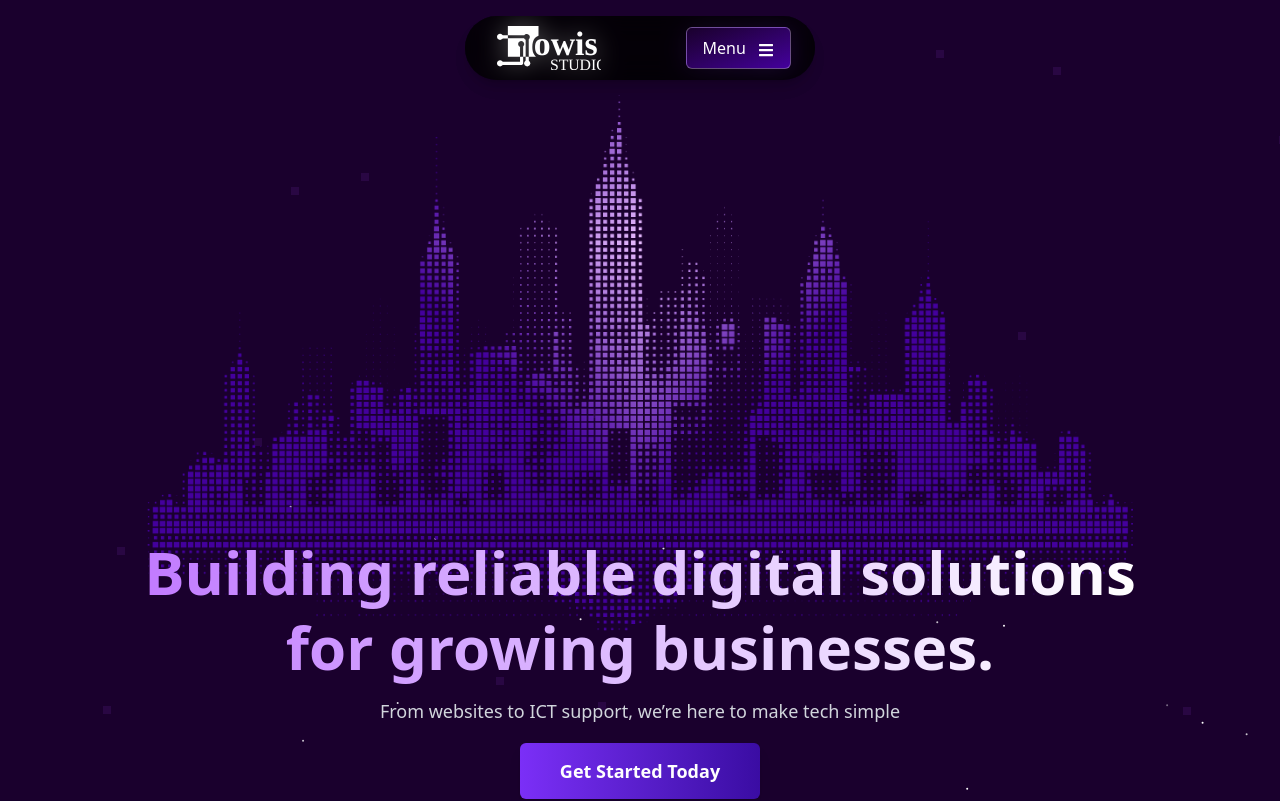
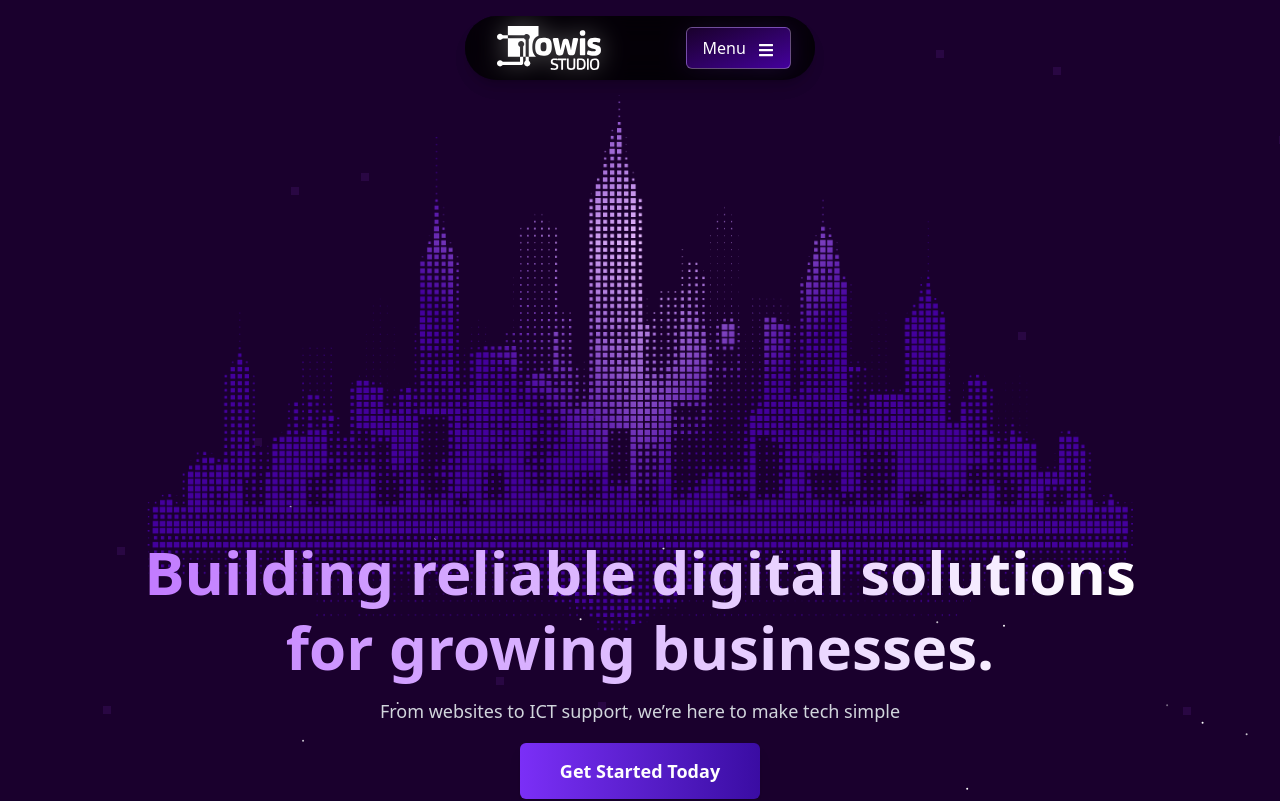
Before and after one commit to Nwose/jowis, a React (Vite) app: page / in a window 1280 px wide. Shown: the top 801 px of the page. Built offline with nearby package versions, Linux system fonts and the light colour scheme.

Commit message:
fixed the logo issues

```diff
--- a/src/components/Navbar.jsx
+++ b/src/components/Navbar.jsx
@@ -45,7 +45,7 @@ const Navbar = () => {
       {/* Logo (clickable) */}
       <Link to="/" className="shrink-0 flex items-center gap-2 px-2 w-[120px]">
         <img
-          src="/assets/jowislogooo.svg"
+          src="/assets/jowisLogo.svg"
           alt="Logo"
           className="h-12 w-full object-contain"
           style={{ maxWidth: "100%" }}
```
Also changed, not shown: public/assets/jowisLogo.svg (added), public/assets/jowislogooo.svg (deleted).
